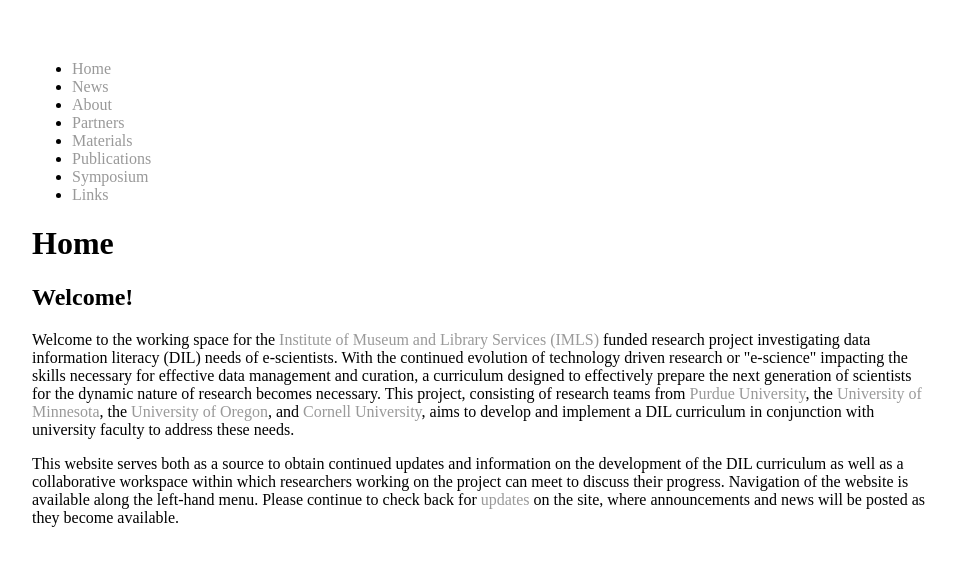
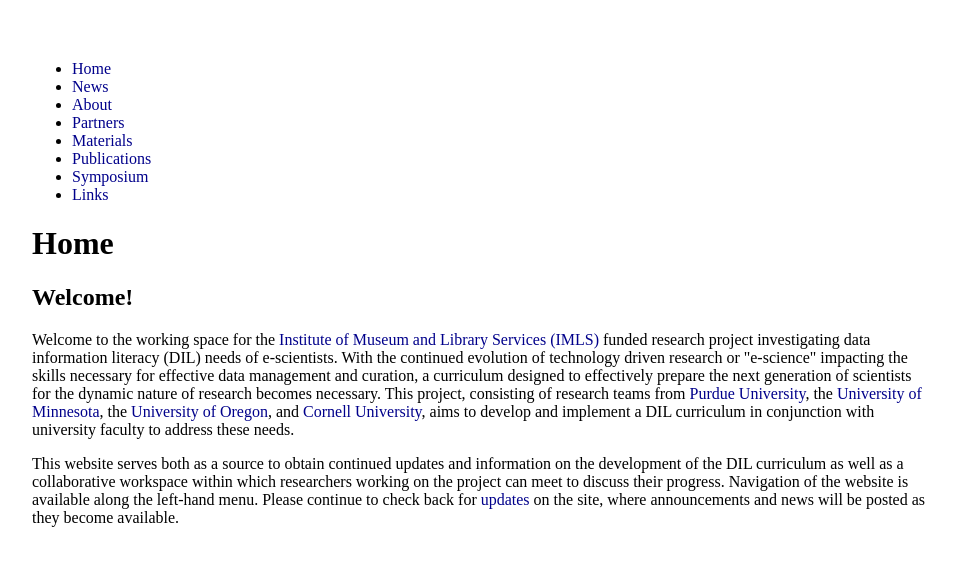
Before and after one commit to datainfolit/datainfolit, a Jekyll site: the page built from index.html, in a window 1280 px wide. Shown: the top 566 px of the page, without its empty margins (160-1116 px from the left). Built offline with Jekyll 4.4.1, drawn with Linux system fonts in a browser that asks for light colours.

Commit message:
Update main.css

```diff
--- a/css/main.css
+++ b/css/main.css
@@ -4,7 +4,7 @@
 }
 a {
     text-decoration: none;
-    color: #999;
+    color: #00008B;
 }
 a:hover {
     text-decoration: underline;
@@ -13,7 +13,9 @@
     margin: 20px auto 40px;
     font-size: 1.5em;
 }
-
 ul.posts li {
     list-style: none;
 }
+ul.nav li {
+    list-style: none;
+}
```
